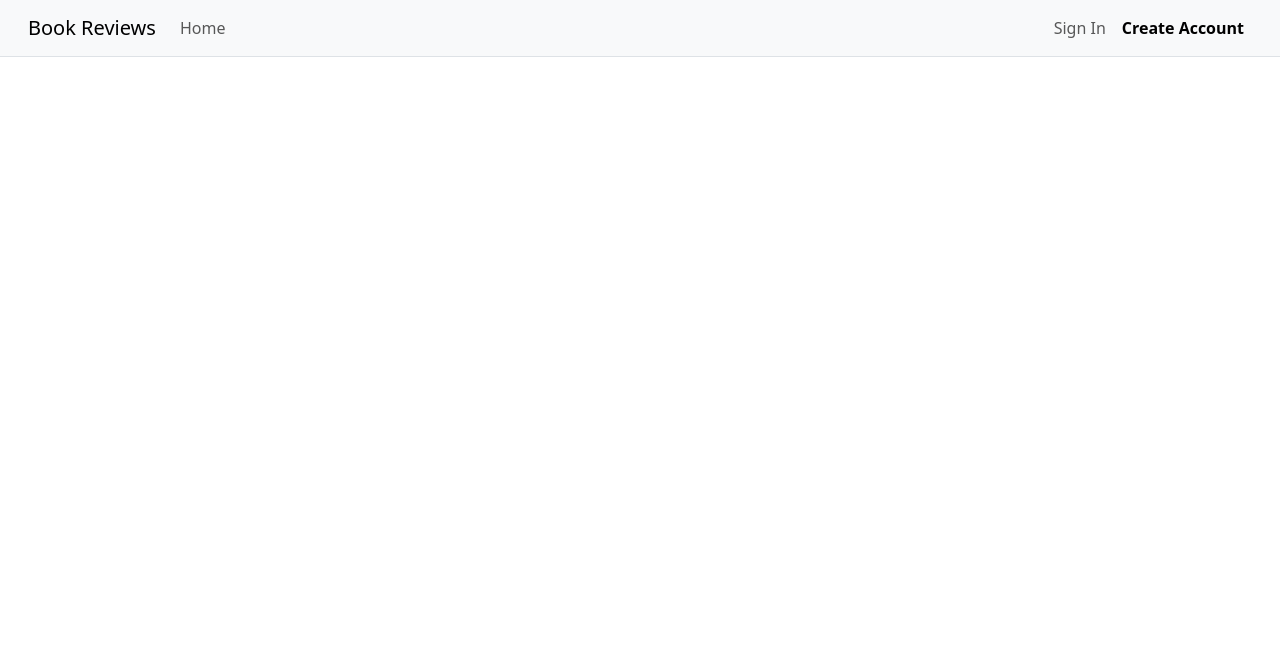
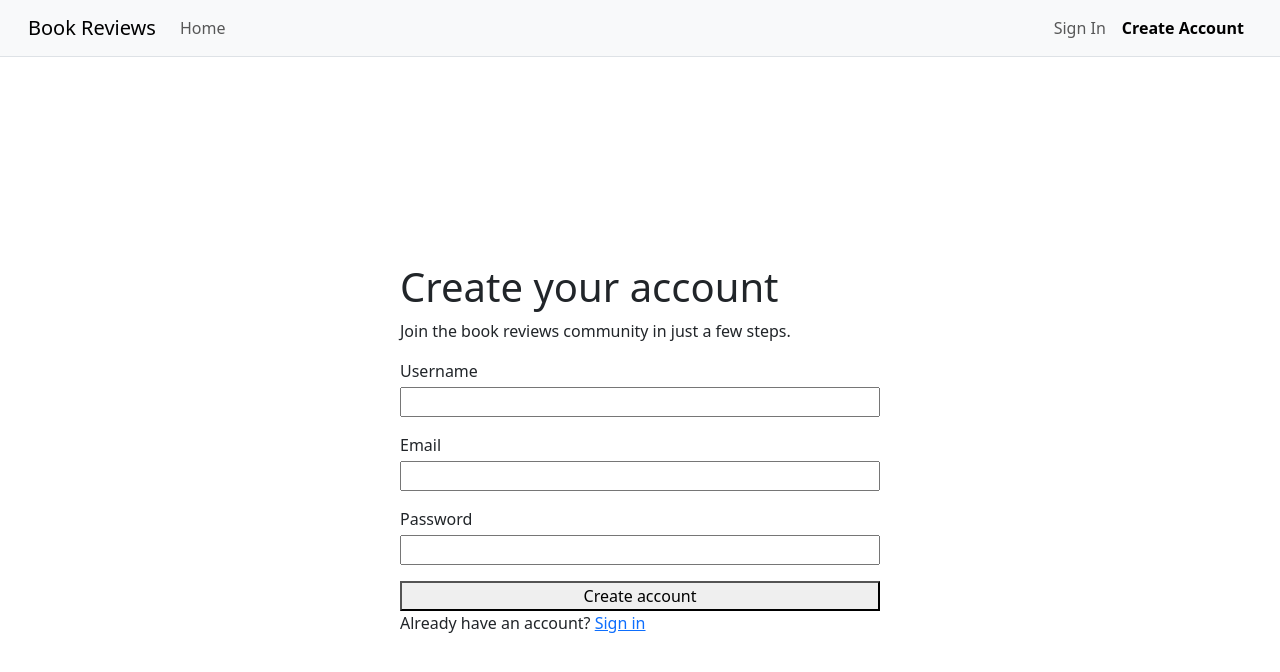
Before and after one commit to kbchip/CS-312-GroupProject, a React (Vite) app: page /create-account in a window 1280 px wide. Shown: the top 672 px of the page. Built offline with nearby package versions, Linux system fonts and the light colour scheme; no server answers.

Commit message:
Implement create account page and sign-in page

```diff
--- a/src/pages/CreateAccountPage.jsx
+++ b/src/pages/CreateAccountPage.jsx
@@ -1,5 +1,117 @@
-function CreateAccountPage() {
+import { useState } from 'react'
+import { Link, useNavigate } from 'react-router-dom'
 
+function CreateAccountPage({ onLogin }) {
+	const navigate = useNavigate()
+	const [form, setForm] = useState({
+		username: '',
+		email: '',
+		password: '',
+	})
+	const [error, setError] = useState('')
+	const [isSubmitting, setIsSubmitting] = useState(false)
+
+	const handleChange = (event) => {
+		const { name, value } = event.target
+
+		setForm((currentForm) => ({
+			...currentForm,
+			[name]: value,
+		}))
+	}
+
+	const handleSubmit = async (event) => {
+		event.preventDefault()
+		setError('')
+		setIsSubmitting(true)
+
+		try {
+			const response = await fetch('/api/auth/register', {
+				method: 'POST',
+				headers: {
+					'Content-Type': 'application/json',
+				},
+				credentials: 'include',
+				body: JSON.stringify(form),
+			})
+
+			const data = await response.json()
+
+			if (!response.ok) {
+				throw new Error(data.error || 'Unable to create account')
+			}
+
+			onLogin?.(data.user)
+			setForm({ username: '', email: '', password: '' })
+			navigate('/', {
+				replace: true,
+				state: {
+					message: 'Account created and signed in.',
+				},
+			})
+		} catch (submitError) {
+			setError(submitError.message)
+		} finally {
+			setIsSubmitting(false)
+		}
+	}
+
+	return (
+		<div className="min-vh-100 d-flex align-items-center justify-content-center px-3 py-4">
+			<div style={{ width: '100%', maxWidth: '480px' }}>
+				<h1>Create your account</h1>
+				<p>Join the book reviews community in just a few steps.</p>
+
+				<form onSubmit={handleSubmit} style={{ display: 'grid', gap: '1rem' }}>
+					<div style={{ display: 'grid', gap: '0.25rem' }}>
+						<label htmlFor="username">Username</label>
+						<input
+							id="username"
+							name="username"
+							type="text"
+							value={form.username}
+							onChange={handleChange}
+							required
+						/>
+					</div>
+
+					<div style={{ display: 'grid', gap: '0.25rem' }}>
+						<label htmlFor="email">Email</label>
+						<input
+							id="email"
+							name="email"
+							type="email"
+							value={form.email}
+							onChange={handleChange}
+							required
+						/>
+					</div>
+
+					<div style={{ display: 'grid', gap: '0.25rem' }}>
+						<label htmlFor="password">Password</label>
+						<input
+							id="password"
+							name="password"
+							type="password"
+							value={form.password}
+							onChange={handleChange}
+							required
+						/>
+					</div>
+
+					{error ? <div>{error}</div> : null}
+
+					<button type="submit" disabled={isSubmitting}>
+						{isSubmitting ? 'Creating account...' : 'Create account'}
+					</button>
+				</form>
+
+				<p>
+					Already have an account? <Link to="/sign-in">Sign in</Link>
+				</p>
+			</div>
+		</div>
+	)
 }
 
 export default CreateAccountPage
--- a/src/pages/SignInPage.jsx
+++ b/src/pages/SignInPage.jsx
@@ -1,5 +1,112 @@
-function SignInPage() {
+import { useEffect, useState } from 'react'
+import { Link, useLocation, useNavigate } from 'react-router-dom'
 
+function SignInPage({ onLogin }) {
+	const location = useLocation()
+	const navigate = useNavigate()
+	const [form, setForm] = useState({
+		email: '',
+		password: '',
+	})
+	const [error, setError] = useState('')
+	const [message, setMessage] = useState(location.state?.message || '')
+	const [isSubmitting, setIsSubmitting] = useState(false)
+
+    // refresh page to keep success message from lingering
+	useEffect(() => {
+		if (location.state?.message) {
+			navigate(location.pathname, { replace: true, state: null })
+		}
+	}, [location.pathname, location.state, navigate])
+
+    // keep form synced with user input
+	const handleChange = (event) => {
+		const { name, value } = event.target
+
+		setForm((currentForm) => ({
+			...currentForm,
+			[name]: value,
+		}))
+	}
+
+	const handleSubmit = async (event) => {
+		event.preventDefault()
+		setError('')
+		setMessage('')
+		setIsSubmitting(true)
+
+		try {
+			const response = await fetch('/api/auth/login', {
+				method: 'POST',
+				headers: {
+					'Content-Type': 'application/json',
+				},
+				credentials: 'include',
+				body: JSON.stringify(form),
+			})
+
+			const data = await response.json()
+
+			if (!response.ok) {
+				throw new Error(data.error || data || 'Unable to sign in')
+			}
+
+			onLogin?.(data.user)
+			setMessage('Signed in successfully.')
+			setForm({ email: '', password: '' })
+			navigate('/', { replace: true, state: { message: 'Signed in successfully.' } })
+		} catch (submitError) {
+			setError(submitError.message)
+		} finally {
+			setIsSubmitting(false)
+		}
+	}
+
+	return (
+		<div className="min-vh-100 d-flex align-items-center justify-content-center px-3 py-4">
+			<div style={{ width: '100%', maxWidth: '440px' }}>
+				<h1>Sign in</h1>
+				<p>Use the email and password from your account.</p>
+
+				<form onSubmit={handleSubmit} style={{ display: 'grid', gap: '1rem' }}>
+					<div style={{ display: 'grid', gap: '0.25rem' }}>
+						<label htmlFor="email">Email</label>
+						<input
+							id="email"
+							name="email"
+							type="email"
+							value={form.email}
+							onChange={handleChange}
+							required
+						/>
+					</div>
+
+					<div style={{ display: 'grid', gap: '0.25rem' }}>
+						<label htmlFor="password">Password</label>
+						<input
+							id="password"
+							name="password"
+							type="password"
+							value={form.password}
+							onChange={handleChange}
+							required
+						/>
+					</div>
+
+					{error ? <div>{error}</div> : null}
+					{message ? <div>{message}</div> : null}
+
+					<button type="submit" disabled={isSubmitting}>
+						{isSubmitting ? 'Signing in...' : 'Sign in'}
+					</button>
+				</form>
+
+				<p>
+					Need an account? <Link to="/create-account">Create one</Link>
+				</p>
+			</div>
+		</div>
+	)
 }
 
 export default SignInPage
```
